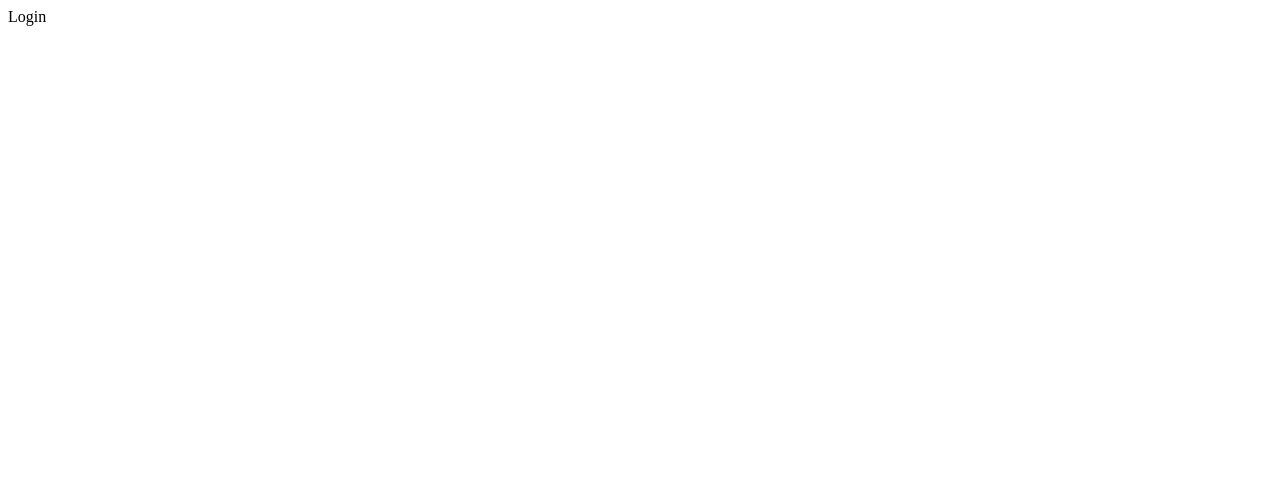
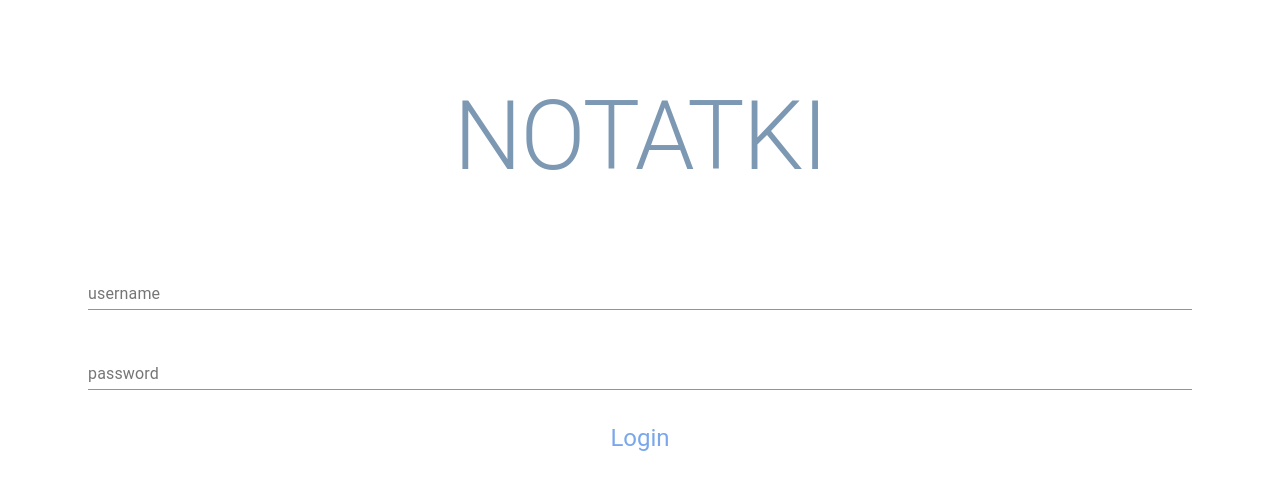
Before and after one commit to DevArcana/PreHacknarock, a React (Create React App) app in the folder src/Application/ClientApp/: page /login in a window 1280 px wide. Shown: the top 490 px of the page. Built offline with nearby package versions, Linux system fonts and the light colour scheme.

Commit message:
Add login page

```diff
--- a/src/Application/ClientApp/package.json
+++ b/src/Application/ClientApp/package.json
@@ -3,8 +3,8 @@
   "version": "0.1.0",
   "private": true,
   "dependencies": {
+    "@material-ui/core": "^4.11.0",
     "@material-ui/icons": "^4.9.1",
-    "@material-ui/core": "^4.11.0",
     "@testing-library/jest-dom": "^4.2.4",
     "@testing-library/react": "^9.5.0",
     "@testing-library/user-event": "^7.2.1",
@@ -14,7 +14,8 @@
     "react-redux": "^7.2.1",
     "react-router-dom": "^5.2.0",
     "react-scripts": "3.4.3",
-    "redux": "^4.0.5"
+    "redux": "^4.0.5",
+    "styled-components": "^5.1.1"
   },
   "scripts": {
     "start": "react-scripts start",
--- a/src/Application/ClientApp/src/pages/Login/Login.jsx
+++ b/src/Application/ClientApp/src/pages/Login/Login.jsx
@@ -1,6 +1,48 @@
-import React from 'react'
-
+import React from "react";
+import { Typography, Box, TextField, Button, Link } from "@material-ui/core";
+import styled from "styled-components";
 
 export const Login = () => {
-    return (<div>Login</div>)
-}
+  return (
+    <Box m={10}>
+      <Box align={"center"}>
+        <TitleTypography variant="h1">NOTATKI</TitleTypography>
+      </Box>
+      <CredentialsBox>
+        <InputField id="standard-basic" label="username" />
+        <InputField id="standard-basic" label="password" />
+      </CredentialsBox>
+      <ButtonBox>
+        <LoginButton>
+          <Typography variant="h5">Login</Typography>
+        </LoginButton>
+      </ButtonBox>
+    </Box>
+  );
+};
+
+const TitleTypography = styled(Typography)`
+  color: #7c98b3;
+`;
+const CredentialsBox = styled(Box)`
+  margin-top: 70px;
+`;
+
+const InputField = styled(TextField)`
+  width: 100%;
+  height: 30px;
+  margin-bottom: 50px;
+  color: #dbdbdb;
+  font-size: 16;
+`;
+
+const ButtonBox = styled(Box)`
+  display: flex;
+  justify-content: center;
+`;
+
+const LoginButton = styled(Link)`
+  color: #7aa7ec;
+  border-bottom-style: none;
+  text-decoration: none !important;
+`;
```
Also changed, not shown: src/Application/ClientApp/src/pages/Login/Login.css (added), 1 other file (tests, documents, lock files or other folders).
